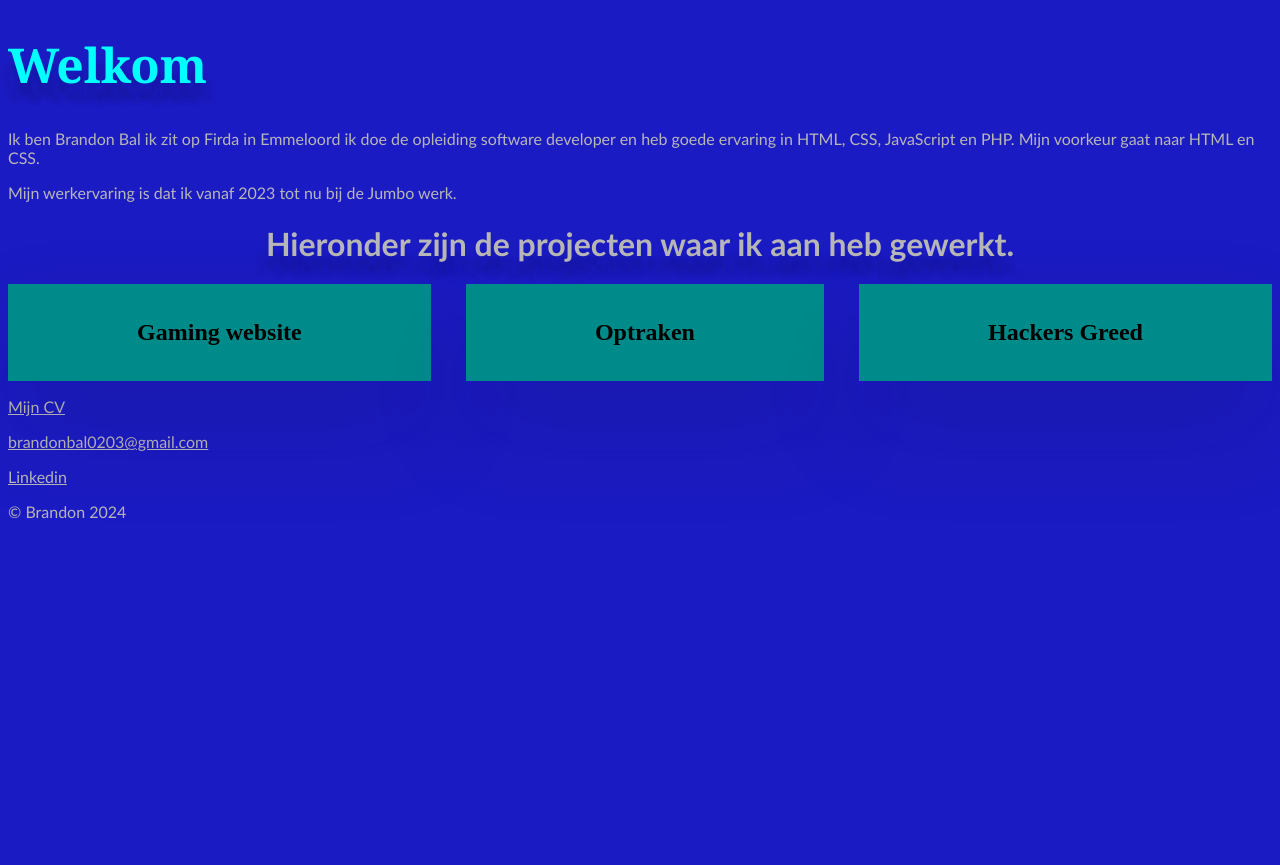
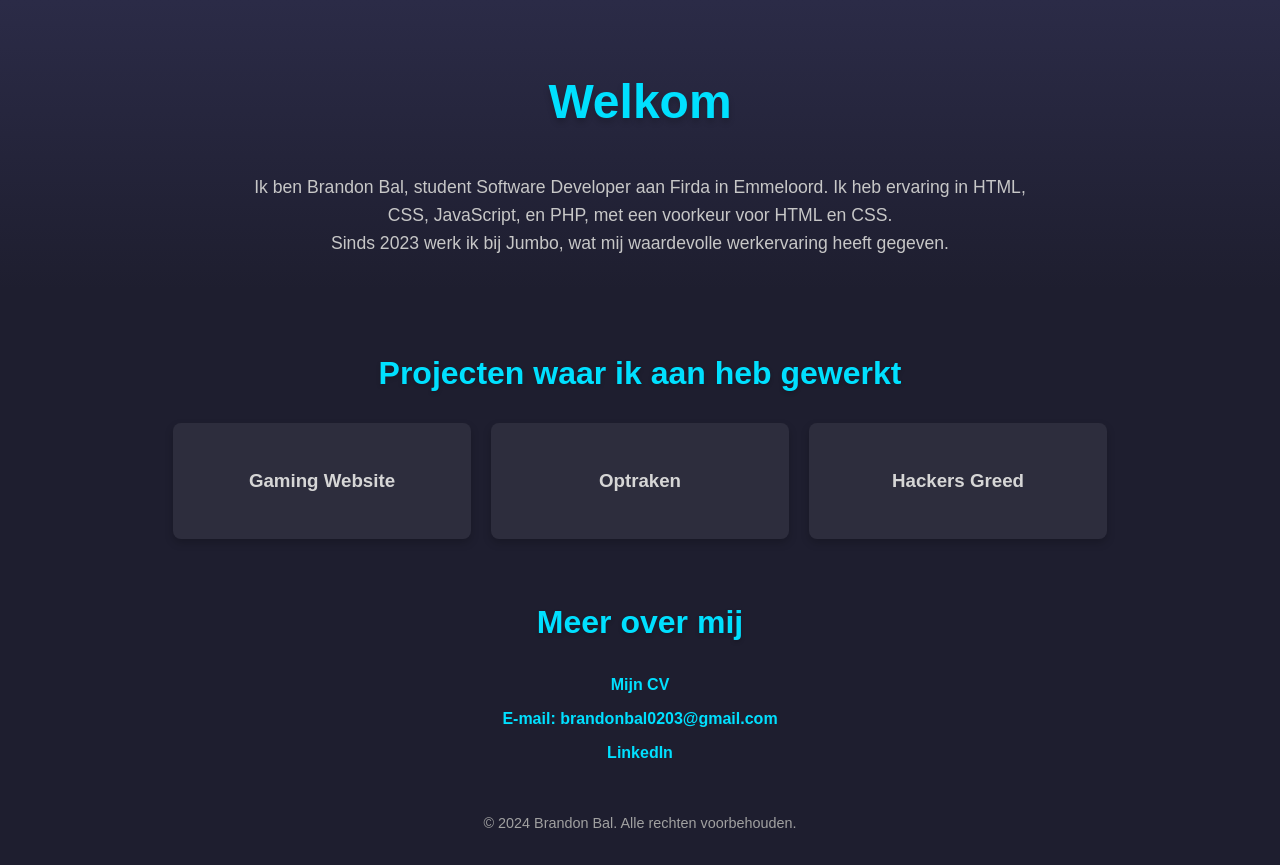
Before and after one commit to brandonbal/Portofolio, a plain HTML site: page portofolio/index.html in a window 1280 px wide. Before the commit the page ends 800 px from the top, so only its background shows below. Drawn offline with Linux system fonts and the light colour scheme.

Commit message:
portofolio

```diff
--- a/portofolio/index.html
+++ b/portofolio/index.html
@@ -3,30 +3,49 @@
 <head>
     <meta charset="UTF-8">
     <meta name="viewport" content="width=device-width, initial-scale=1.0">
-<title>Brandon Bal</title>
+    <title>Brandon Bal - Portfolio</title>
     <link rel="stylesheet" href="style.css">
 </head>
 <body>
-    <h1 class="Welkom">Welkom</h1>
-<p>Ik ben Brandon Bal ik zit op Firda in Emmeloord ik doe de opleiding software developer en heb goede ervaring in HTML, CSS, JavaScript en PHP. Mijn voorkeur gaat naar HTML en CSS.</p>
-<p>Mijn werkervaring is dat ik vanaf 2023 tot nu bij de Jumbo werk.</p>
-<h1 class="projectentitel">Hieronder zijn de projecten waar ik aan heb gewerkt.</h1>
-<div class="items">
-    <a class="a" href="/portofolio/GamingW/GamingW.html">
-        <h2>Gaming website</h2>
+    <header>
+        <h1 class="welcome-title">Welkom</h1>
+        <p class="intro-text">
+            Ik ben Brandon Bal, student Software Developer aan Firda in Emmeloord.
+            Ik heb ervaring in HTML, CSS, JavaScript, en PHP, met een voorkeur voor HTML en CSS.
+        </p>
+        <p class="experience-text">
+            Sinds 2023 werk ik bij Jumbo, wat mij waardevolle werkervaring heeft gegeven.
+        </p>
+    </header>
+
+    <main>
+        <section class="projects">
+            <h2 class="section-title">Projecten waar ik aan heb gewerkt</h2>
+            <div class="project-grid">
+                <a class="project-item" href="/portofolio/GamingW/GamingW.html">
+                    <h3>Gaming Website</h3>
                 </a>
-    <a class="a" href="http://optraken.infinityfreeapp.com" target="_blank">
-        <h2>Optraken</h2>
+                <a class="project-item" href="http://optraken.infinityfreeapp.com" target="_blank">
+                    <h3>Optraken</h3>
                 </a>
-    <a class="a" href="/portofolio/HackersG/HackersG.html">
-        <h2>Hackers Greed</h2>
+                <a class="project-item" href="/portofolio/HackersG/HackersG.html">
+                    <h3>Hackers Greed</h3>
                 </a>
             </div>
-<p><a href="/portofolio/CV/CV.html">Mijn CV</a></p>
-<p><a href="mailto:brandonbal0203@gmail.com">brandonbal0203@gmail.com</a></p>
-<p><a href="https://www.linkedin.com/in/brandon-bal-8198712a6" target="_blank">Linkedin</a></p>
-<div>
-    <p>&copy; Brandon 2024</p>
-</div>
+        </section>
+
+        <section class="links">
+            <h2 class="section-title">Meer over mij</h2>
+            <ul>
+                <li><a href="/portofolio/CV/CV.html">Mijn CV</a></li>
+                <li><a href="mailto:brandonbal0203@gmail.com">E-mail: brandonbal0203@gmail.com</a></li>
+                <li><a href="https://www.linkedin.com/in/brandon-bal-8198712a6" target="_blank">LinkedIn</a></li>
+            </ul>
+        </section>
+    </main>
+
+    <footer>
+        <p>&copy; 2024 Brandon Bal. Alle rechten voorbehouden.</p>
+    </footer>
 </body>
 </html>
--- a/portofolio/style.css
+++ b/portofolio/style.css
@@ -1,53 +1,93 @@
-p {
-    color: rgb(184, 183, 183);
-    font-family:'Trebuchet MS', 'Lucida Sans Unicode', 'Lucida Grande', 'Lucida Sans', Arial, sans-serif;
+body {
+    margin: 0;
+    padding: 0;
+    font-family: 'Arial', sans-serif;
+    background-color: #1e1e2f;
+    color: #d6d6d6;
+    line-height: 1.6;
 }
-body {
-    background-color: rgb(27, 27, 195) ;
+
+header {
+    text-align: center;
+    padding: 2rem 1rem;
+    background: linear-gradient(to bottom, #2b2b47, #1e1e2f);
 }
-a {
-    color: rgb(184, 183, 183);
+
+.welcome-title {
+    font-size: 3rem;
+    color: #00e0ff;
+    text-shadow: 0 4px 6px rgba(0, 0, 0, 0.2);
 }
-.Welkom {
-    color: aqua;
-    font-size: 300%;
-    font-family:Georgia, 'Times New Roman', Times, serif;
+
+.intro-text, .experience-text {
+    max-width: 800px;
+    margin: 0 auto;
+    font-size: 1.1rem;
+    color: #c7c7c7;
 }
-h1 {
-    color: rgb(184, 183, 183);
-    font-family:'Trebuchet MS', 'Lucida Sans Unicode', 'Lucida Grande', 'Lucida Sans', Arial, sans-serif;
-    text-shadow: 0px 15px 5px rgba(0,0,0,0.1),
-                 10px 20px 5px rgba(0,0,0,0.05),
-                 -10px 20px 5px rgba(0,0,0,0.05);
+
+.projects {
+    padding: 2rem 1rem;
 }
-.projectentitel {
-        display: flex;
-        justify-content: center;
+
+.section-title {
+    text-align: center;
+    font-size: 2rem;
+    margin-bottom: 1.5rem;
+    color: #00e0ff;
+    text-shadow: 0 2px 4px rgba(0, 0, 0, 0.2);
 }
-.items{
-        display: flex;
-        justify-content: space-between;
-        gap: 35px;
-        flex-wrap: wrap;
+
+.project-grid {
+    display: flex;
+    flex-wrap: wrap;
+    gap: 20px;
+    justify-content: center;
 }
-.a{
-    background-color: darkcyan;
-    padding: 15px 20px;
+
+.project-item {
+    background-color: #2d2d3d;
+    padding: 1.5rem;
     text-align: center;
-   display: flex;
-    flex-direction: column;
-    flex-grow: 1;
-    color: black;
     text-decoration: none;
-    min-width: 250px;
-    box-shadow: rgba(72, 72, 72, 0.2) 0px 8px 24px;
-    transition: 0.3s ease;
-    transform: scale(1);
-    box-shadow: rgba(17, 12, 46, 0.15) 0px 48px 100px 0px;
+    color: #d6d6d6;
+    border-radius: 8px;
+    box-shadow: 0 4px 8px rgba(0, 0, 0, 0.2);
+    transition: transform 0.3s, box-shadow 0.3s;
+    width: 250px;
 }
-.a:hover{
-    color: black;
-    background-color: rgb(184, 183, 183);
-    box-shadow: rgba(72, 72, 72, 0.35) 0px 8px 24px;
-    transform: scale(1.02);
+
+.project-item:hover {
+    transform: translateY(-5px);
+    box-shadow: 0 6px 12px rgba(0, 0, 0, 0.3);
+    background-color: #00e0ff;
+    color: #1e1e2f;
 }
+
+.links ul {
+    list-style: none;
+    padding: 0;
+    text-align: center;
+}
+
+.links li {
+    margin: 0.5rem 0;
+}
+
+.links a {
+    text-decoration: none;
+    color: #00e0ff;
+    font-weight: bold;
+}
+
+.links a:hover {
+    color: #ffffff;
+}
+
+footer {
+    text-align: center;
+    padding: 1rem;
+    background: #1e1e2f;
+    color: #a1a1a1;
+    font-size: 0.9rem;
+}
```
Lines whose indentation alone changed are shown as unchanged.
